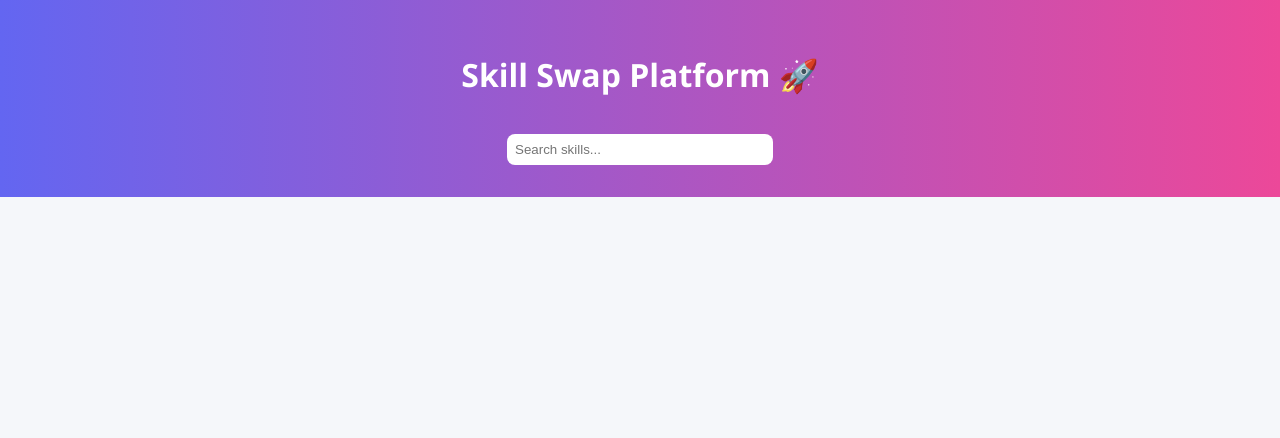
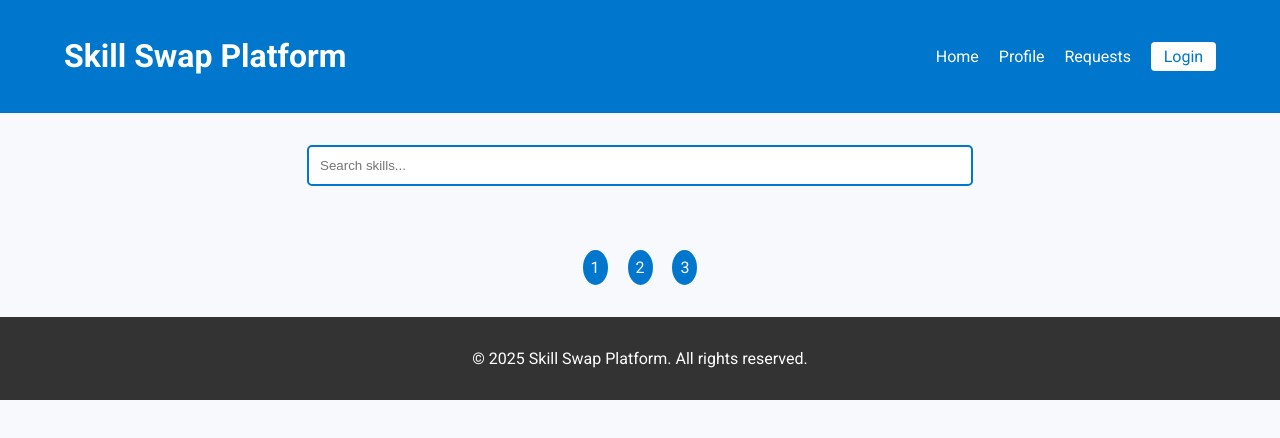
Before and after one commit to namankumarmahto/-Skill-Swap-Platform, a plain HTML site: page public/index.html in a window 1280 px wide. Drawn offline with Linux system fonts and the light colour scheme.

Commit message:
Describe change

```diff
--- a/public/index.html
+++ b/public/index.html
@@ -2,10 +2,10 @@
 <html lang="en">
 <head>
   <meta charset="UTF-8" />
-  <meta name="viewport" content="width=device-width, initial-scale=1.0"/>
   <title>Skill Swap Platform</title>
+  <link href="https://fonts.googleapis.com/css2?family=Roboto:wght@400;700&display=swap" rel="stylesheet">
   <link rel="stylesheet" href="styles.css">
-  <!-- Firebase -->
+  <!-- Firebase SDKs -->
   <script src="https://www.gstatic.com/firebasejs/10.12.0/firebase-app.js"></script>
   <script src="https://www.gstatic.com/firebasejs/10.12.0/firebase-auth.js"></script>
   <script src="https://www.gstatic.com/firebasejs/10.12.0/firebase-firestore.js"></script>
@@ -13,11 +13,33 @@
 </head>
 <body>
   <header>
-    <h1>Skill Swap Platform 🚀</h1>
-    <input type="text" placeholder="Search skills..." />
+    <div class="container">
+      <h1>Skill Swap Platform</h1>
+      <nav>
+        <a href="index.html">Home</a>
+        <a href="profile.html">Profile</a>
+        <a href="swap-request.html">Requests</a>
+        <a href="login.html" class="login-btn">Login</a>
+      </nav>
+    </div>
   </header>
 
-  <main id="profiles" class="grid"></main>
+  <main class="container">
+    <div class="search-box">
+      <input type="text" id="search" placeholder="Search skills...">
+    </div>
+    <div id="profiles" class="profiles-grid"></div>
+    <div class="pagination">
+      <span>1</span>
+      <span>2</span>
+      <span>3</span>
+      <!-- add more dynamically -->
+    </div>
+  </main>
+
+  <footer>
+    <p>&copy; 2025 Skill Swap Platform. All rights reserved.</p>
+  </footer>
 
   <!-- Scripts -->
   <script src="/js/app.js"></script>
--- a/public/styles.css
+++ b/public/styles.css
@@ -1,47 +1,81 @@
 body {
-  font-family: 'Segoe UI', Tahoma, Geneva, Verdana, sans-serif;
-  background: #f5f7fa;
+  font-family: 'Roboto', sans-serif;
   margin: 0;
-  padding: 0;
+  background: #f7f9fc;
   color: #333;
 }
 
 header {
-  background: linear-gradient(to right, #6366f1, #ec4899);
+  background: #0077cc;
   color: white;
-  padding: 2rem;
+  padding: 1rem 0;
+}
+
+header .container {
+  display: flex;
+  justify-content: space-between;
+  align-items: center;
+  width: 90%;
+  margin: auto;
+}
+
+nav a {
+  color: white;
+  text-decoration: none;
+  margin-left: 1rem;
+}
+
+nav .login-btn {
+  background: white;
+  color: #0077cc;
+  padding: 0.3rem 0.8rem;
+  border-radius: 4px;
+}
+
+.search-box {
+  margin: 2rem 0;
   text-align: center;
 }
 
-header input {
-  margin-top: 1rem;
-  padding: 0.5rem;
-  border: none;
-  border-radius: 8px;
-  width: 250px;
+.search-box input {
+  width: 50%;
+  padding: 0.7rem;
+  border: 2px solid #0077cc;
+  border-radius: 5px;
 }
 
-.grid {
+.profiles-grid {
   display: grid;
-  grid-template-columns: repeat(auto-fit, minmax(250px, 1fr));
+  grid-template-columns: repeat(auto-fill, minmax(250px, 1fr));
   gap: 1.5rem;
-  padding: 2rem;
 }
 
-.profile-card {
+.profiles-grid div {
   background: white;
-  border-radius: 16px;
-  box-shadow: 0 4px 12px rgba(0,0,0,0.1);
-  padding: 1.5rem;
-  transition: transform 0.2s, box-shadow 0.2s;
+  border-radius: 8px;
+  padding: 1rem;
+  box-shadow: 0 2px 6px rgba(0,0,0,0.1);
 }
 
-.profile-card:hover {
-  transform: translateY(-5px);
-  box-shadow: 0 6px 20px rgba(0,0,0,0.15);
+.pagination {
+  text-align: center;
+  margin: 2rem 0;
 }
 
-.profile-card h3 {
-  margin-top: 0;
-  color: #6366f1;
+.pagination span {
+  display: inline-block;
+  margin: 0 0.5rem;
+  padding: 0.5rem;
+  background: #0077cc;
+  color: white;
+  border-radius: 50%;
+  cursor: pointer;
 }
+
+footer {
+  text-align: center;
+  padding: 1rem;
+  background: #333;
+  color: white;
+  margin-top: 2rem;
+}
```
Also changed, not shown: public/login.html (+23 -23 lines), public/profile.html (+27 -11 lines), public/request-form.html (+28 -14 lines), public/swap-request.html (+27 -12 lines).
